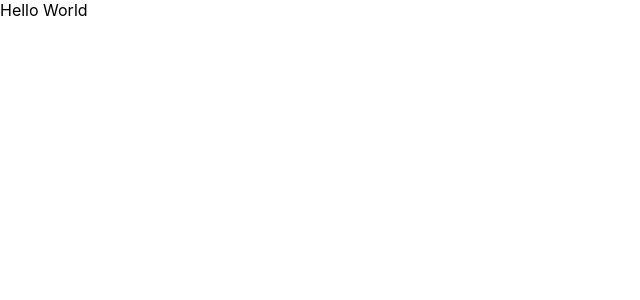
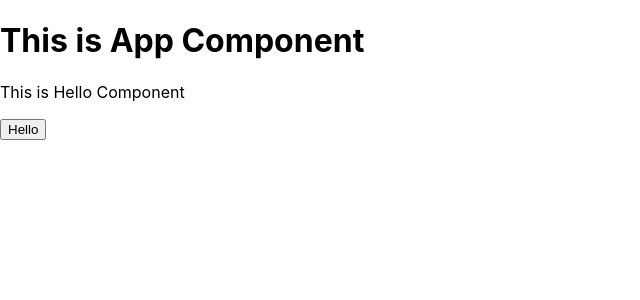
Before and after one commit to Bonekyaw/React-Project, a React (Create React App) app: page / in a window 1280 px wide. Shown: the top 300 px of the page, without its empty margins (0-640 px from the left). Built offline with nearby package versions, Linux system fonts and the light colour scheme.

Commit message:
module importing

```diff
--- a/src/App.js
+++ b/src/App.js
@@ -1,8 +1,12 @@
 import React from 'react';
+import Hello from './Hello';
 
 function App() {
   return (
-    <div>Hello World</div>
+  	<div>
+	    <h1> This is App Component </h1>
+	    <Hello></Hello>
+  	</div>
   );
 }
 
--- /dev/null
+++ b/src/Hello.js
@@ -0,0 +1,16 @@
+import React from 'react';
+
+function Hello() {
+	const counting = () => {
+		console.log("Hello React");
+	}
+
+	return (
+		<div>
+			<p>This is Hello Component</p>
+			<button onClick={counting}>Hello</button>
+
+		</div>
+	);
+}
+export default Hello;
```
